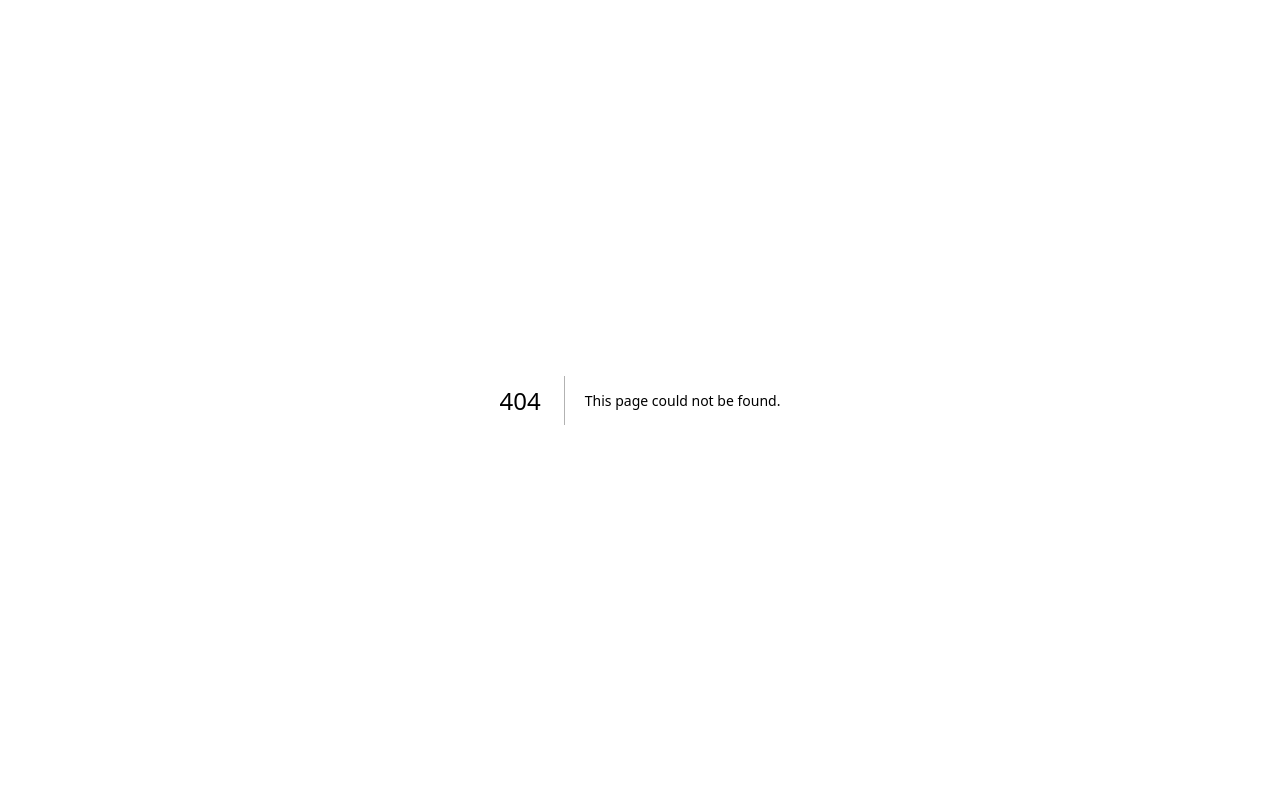
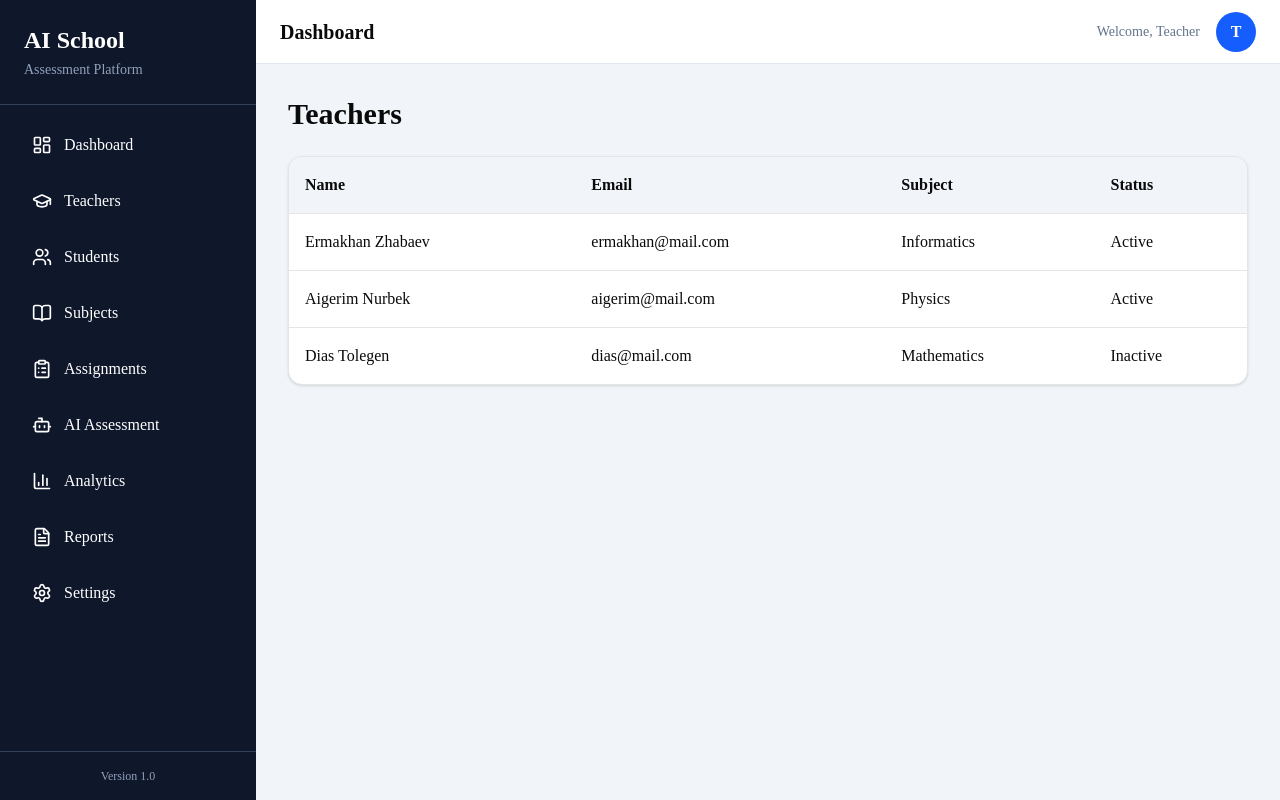
Before and after one commit to Yermakhan88/AI-School-Assessment-Platform, a Next.js app in the folder frontend/: page /teachers in a window 1280 px wide. Before the commit this address had no page. Built offline with nearby package versions, Linux system fonts and the light colour scheme.

Commit message:
Create teachers table

```diff
--- /dev/null
+++ b/frontend/app/teachers/page.tsx
@@ -0,0 +1,20 @@
+import DashboardLayout from "@/components/layout/DashboardLayout";
+import TeacherTable from "@/features/teachers/components/TeacherTable";
+
+export default function TeachersPage() {
+  return (
+    <DashboardLayout>
+
+      <div className="space-y-6">
+
+        <h1 className="text-3xl font-bold">
+          Teachers
+        </h1>
+
+        <TeacherTable />
+
+      </div>
+
+    </DashboardLayout>
+  );
+}
--- /dev/null
+++ b/frontend/features/teachers/components/TeacherTable.tsx
@@ -0,0 +1,60 @@
+import { teachers } from "../data/teachers";
+
+export default function TeacherTable() {
+  return (
+    <div className="rounded-xl border bg-white shadow-sm overflow-hidden">
+
+      <table className="w-full">
+
+        <thead className="bg-slate-100">
+
+          <tr>
+
+            <th className="p-4 text-left">Name</th>
+
+            <th className="p-4 text-left">Email</th>
+
+            <th className="p-4 text-left">Subject</th>
+
+            <th className="p-4 text-left">Status</th>
+
+          </tr>
+
+        </thead>
+
+        <tbody>
+
+          {teachers.map((teacher) => (
+
+            <tr
+              key={teacher.id}
+              className="border-t hover:bg-slate-50"
+            >
+
+              <td className="p-4">
+                {teacher.fullName}
+              </td>
+
+              <td className="p-4">
+                {teacher.email}
+              </td>
+
+              <td className="p-4">
+                {teacher.subject}
+              </td>
+
+              <td className="p-4">
+                {teacher.status}
+              </td>
+
+            </tr>
+
+          ))}
+
+        </tbody>
+
+      </table>
+
+    </div>
+  );
+}
--- /dev/null
+++ b/frontend/features/teachers/data/teachers.ts
@@ -0,0 +1,25 @@
+import { Teacher } from "../types/teacher";
+
+export const teachers: Teacher[] = [
+  {
+    id: 1,
+    fullName: "Ermakhan Zhabaev",
+    email: "ermakhan@mail.com",
+    subject: "Informatics",
+    status: "Active",
+  },
+  {
+    id: 2,
+    fullName: "Aigerim Nurbek",
+    email: "aigerim@mail.com",
+    subject: "Physics",
+    status: "Active",
+  },
+  {
+    id: 3,
+    fullName: "Dias Tolegen",
+    email: "dias@mail.com",
+    subject: "Mathematics",
+    status: "Inactive",
+  },
+];
--- /dev/null
+++ b/frontend/features/teachers/types/teacher.ts
@@ -0,0 +1,11 @@
+export interface Teacher {
+  id: number;
+
+  fullName: string;
+
+  email: string;
+
+  subject: string;
+
+  status: "Active" | "Inactive";
+}
```
Also changed, not shown: frontend/features/teachers/components/AddTeacherButton.tsx (added), frontend/features/teachers/components/TeacherRow.tsx (added), frontend/features/teachers/components/TeacherSearch.tsx (added), frontend/features/teachers/index.ts (added), 1 other file (tests, documents, lock files or other folders).
